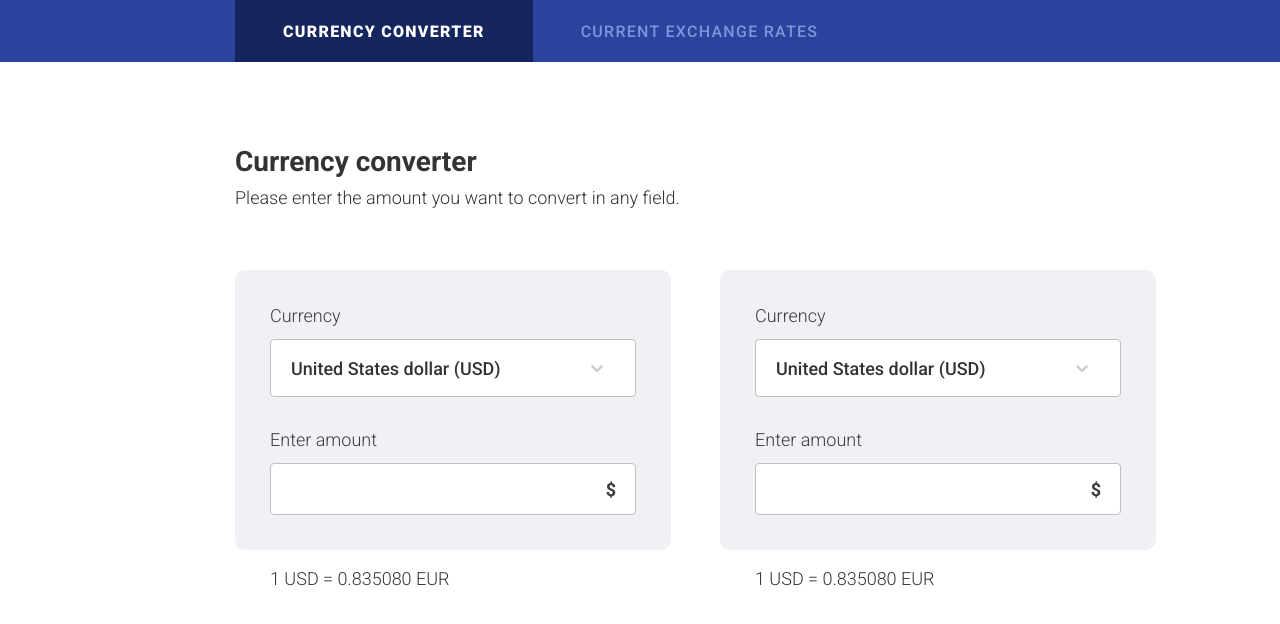
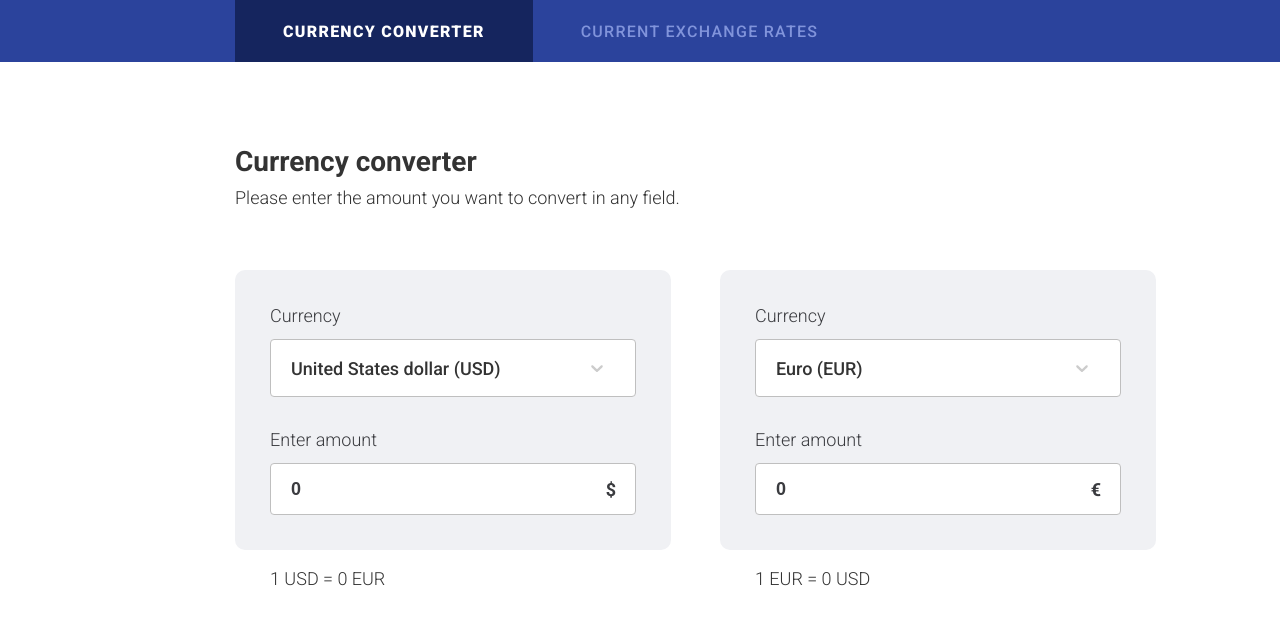
Before and after one commit to wdtamagi/currency-converter, a React (Create React App) app: page /currency-converter in a window 1280 px wide. Shown: the top 624 px of the page. Built offline with nearby package versions, Linux system fonts and the light colour scheme; no server answers.

Commit message:
Add context and logic for handle with convertion

```diff
--- a/src/components/CurrencySelection.tsx
+++ b/src/components/CurrencySelection.tsx
@@ -1,7 +1,7 @@
 /** @jsxRuntime classic /
 /** @jsx jsx */
 import { css, jsx } from '@emotion/react'
-import React, { FC } from 'react'
+import React, { FC, useCallback, useContext } from 'react'
 import Select from 'react-select'
 
 import {
@@ -11,6 +11,7 @@ import {
   SECONDARY_GRAY,
 } from '../constants/colors'
 import { CURRENCY_OPTIONS, SYMBOL } from '../constants/currency'
+import { ConverterContext } from '../context/ConverterContext'
 
 const fieldLabelStyle = css`
   flex: 1;
@@ -23,10 +24,41 @@ const fieldLabelStyle = css`
   color: ${SECONDARY_GRAY};
 `
 
-interface CurrencySelectionProp
-  extends React.ClassAttributes<HTMLDivElement>,
-    React.HTMLAttributes<HTMLDivElement> {}
-export const CurrencySelection: FC<CurrencySelectionProp> = () => {
+interface CurrencySelectionProp {
+  selectionType: 'A' | 'B'
+}
+export const CurrencySelection: FC<CurrencySelectionProp> = ({
+  selectionType,
+}) => {
+  const {
+    currencyA,
+    setCurrencyA,
+    currencyB,
+    setCurrencyB,
+    amountA,
+    setAmountA,
+    amountB,
+    setAmountB,
+    rates,
+    loading,
+  } = useContext(ConverterContext)
+
+  const currentValue = selectionType === 'A' ? currencyA : currencyB
+  const opositeValue = selectionType === 'A' ? currencyB : currencyA
+  const currentAmount = selectionType === 'A' ? amountA : amountB
+  const setCurrentAmount = selectionType === 'A' ? setAmountA : setAmountB
+  const setOpositeAmount = selectionType === 'A' ? setAmountB : setAmountA
+
+  const rate = rates[selectionType === 'A' ? 0 : 1]
+
+  const handleAmountChange = useCallback(
+    (e) => {
+      setCurrentAmount(Number(e.target.value))
+      setOpositeAmount(Number(e.target.value) * rate)
+    },
+    [setCurrentAmount, setOpositeAmount, rate],
+  )
+
   return (
     <div
       css={css`
@@ -51,9 +83,17 @@ export const CurrencySelection: FC<CurrencySelectionProp> = () => {
         <label css={fieldLabelStyle}>
           Currency
           <Select
+            value={currentValue}
+            onChange={(value) => {
+              if (value !== null) {
+                selectionType === 'A'
+                  ? setCurrencyA(value)
+                  : setCurrencyB(value)
+              }
+            }}
+            isOptionDisabled={(option) => option.value === opositeValue.value}
             options={CURRENCY_OPTIONS}
             isClearable={false}
-            defaultValue={CURRENCY_OPTIONS[0]}
             styles={{
               indicatorSeparator: () => ({
                 display: 'none',
@@ -105,6 +145,8 @@ export const CurrencySelection: FC<CurrencySelectionProp> = () => {
           <label css={fieldLabelStyle}>
             Enter amount
             <input
+              value={currentAmount.toString()}
+              onChange={handleAmountChange}
               type="number"
               css={css`
                 box-sizing: border-box;
@@ -143,7 +185,7 @@ export const CurrencySelection: FC<CurrencySelectionProp> = () => {
               bottom: 10px;
             `}
           >
-            {SYMBOL['USD']}
+            {SYMBOL[currentValue.value]}
           </span>
         </div>
       </div>
@@ -155,7 +197,9 @@ export const CurrencySelection: FC<CurrencySelectionProp> = () => {
           color: ${DARK_GRAY};
         `}
       >
-        {`1 USD = 0.835080 EUR`}
+        {loading
+          ? 'Loading...'
+          : `1 ${currentValue.value} = ${rate} ${opositeValue.value}`}
       </span>
     </div>
   )
--- a/src/components/CurrencyTable.tsx
+++ b/src/components/CurrencyTable.tsx
@@ -1,13 +1,13 @@
 /** @jsxRuntime classic /
 /** @jsx jsx */
 import { css, jsx } from '@emotion/react'
-import React, { FC, useMemo } from 'react'
+import React, { FC } from 'react'
 import { DARK_GRAY, DETAIL_GRAY, LIGHT_GRAY } from '../constants/colors'
 import { CURRENCIES, CURRENCIES_ARRAY } from '../constants/currency'
 import { useGetExchangeRates } from '../hooks/useGetExchangeRates'
 
 export const CurrencyTable: FC = () => {
-  const { data, loading, error } = useGetExchangeRates({
+  const { data } = useGetExchangeRates({
     variables: {
       baseCurrency: 'USD',
       quoteCurrencies: CURRENCIES_ARRAY,
--- /dev/null
+++ b/src/context/ConverterContext.tsx
@@ -0,0 +1,110 @@
+import React, { createContext, FC, useCallback, useMemo, useState } from 'react'
+import { CURRENCIES_ARRAY, CURRENCY_OPTIONS } from '../constants/currency'
+import { useGetExchangeRates } from '../hooks/useGetExchangeRates'
+
+interface Option {
+  label: string
+  value: string
+}
+
+interface ConverterState {
+  currencyA: Option
+  currencyB: Option
+  setCurrencyA: (opt: Option) => void
+  setCurrencyB: (opt: Option) => void
+  amountA: number
+  amountB: number
+  setAmountA: React.Dispatch<React.SetStateAction<number>>
+  setAmountB: React.Dispatch<React.SetStateAction<number>>
+  rates: number[]
+  loading: boolean
+}
+
+const initialState: ConverterState = {
+  currencyA: CURRENCY_OPTIONS[0],
+  currencyB: CURRENCY_OPTIONS[1],
+  setCurrencyA: () => void 0,
+  setCurrencyB: () => void 0,
+  amountA: 0,
+  amountB: 0,
+  setAmountA: () => void 0,
+  setAmountB: () => void 0,
+  rates: [0, 0],
+  loading: false,
+}
+
+export const ConverterContext = createContext<ConverterState>(initialState)
+
+export const ConverterContextProvider: FC = ({ children }) => {
+  const [currencyA, setCurrencyA] = useState(CURRENCY_OPTIONS[0])
+  const [currencyB, setCurrencyB] = useState(CURRENCY_OPTIONS[1])
+  const [amountA, setAmountA] = useState(0)
+  const [amountB, setAmountB] = useState(0)
+
+  const { data, loading } = useGetExchangeRates({
+    variables: {
+      baseCurrency: 'USD',
+      quoteCurrencies: CURRENCIES_ARRAY,
+    },
+  })
+
+  const getRates = useCallback(
+    (currencyValueA: string, currencyValueB: string) => {
+      const quoteA =
+        currencyValueA === 'USD'
+          ? 1
+          : data?.latest.find((item) => item.quoteCurrency === currencyValueA)
+              ?.quote ?? 0
+      const quoteB =
+        currencyValueB === 'USD'
+          ? 1
+          : data?.latest.find((item) => item.quoteCurrency === currencyValueB)
+              ?.quote ?? 0
+
+      const rateA = quoteB === 0 ? 0 : quoteA / quoteB
+      const rateB = quoteA === 0 ? 0 : quoteB / quoteA
+
+      return [rateA, rateB]
+    },
+    [data],
+  )
+
+  const rates = useMemo(() => {
+    return getRates(currencyA.value, currencyB.value)
+  }, [getRates, currencyA, currencyB])
+
+  const HandleChangeCurrencyA = useCallback(
+    (opt: Option) => {
+      setCurrencyA(opt)
+      setAmountB(amountA * getRates(opt.value, currencyB.value)[0])
+    },
+    [setCurrencyA, amountA, setAmountB, getRates, currencyB],
+  )
+
+  const HandleChangeCurrencyB = useCallback(
+    (opt: Option) => {
+      setCurrencyB(opt)
+      setAmountA(amountB * getRates(currencyA.value, opt.value)[1])
+    },
+    [setCurrencyB, amountB, setAmountA, getRates, currencyA],
+  )
+
+  return (
+    <ConverterContext.Provider
+      value={{
+        currencyA,
+        setCurrencyA: HandleChangeCurrencyA,
+        currencyB,
+        setCurrencyB: HandleChangeCurrencyB,
+        amountA,
+        setAmountA,
+        amountB,
+        setAmountB,
+        rates,
+        loading,
+      }}
+    >
+      {children}
+    </ConverterContext.Provider>
+  )
+}
--- a/src/pages/CurrencyConverter.tsx
+++ b/src/pages/CurrencyConverter.tsx
@@ -6,9 +6,11 @@ import React, { FC } from 'react'
 import { SectionTitle } from '../components/SectionTitle'
 import { ContentWrapper } from '../components/ContentWrapper'
 import { CurrencySelection } from '../components/CurrencySelection'
+import { ConverterContextProvider } from '../context/ConverterContext'
 
 const CurrencyConverter: FC = () => {
   return (
+    <ConverterContextProvider>
       <section>
         <ContentWrapper
           css={css`
@@ -32,11 +34,12 @@ const CurrencyConverter: FC = () => {
               gap: 49px;
             `}
           >
-          <CurrencySelection />
-          <CurrencySelection />
+            <CurrencySelection selectionType="A" />
+            <CurrencySelection selectionType="B" />
           </div>
         </ContentWrapper>
       </section>
+    </ConverterContextProvider>
   )
 }
 
```
Lines whose indentation alone changed are shown as unchanged.
